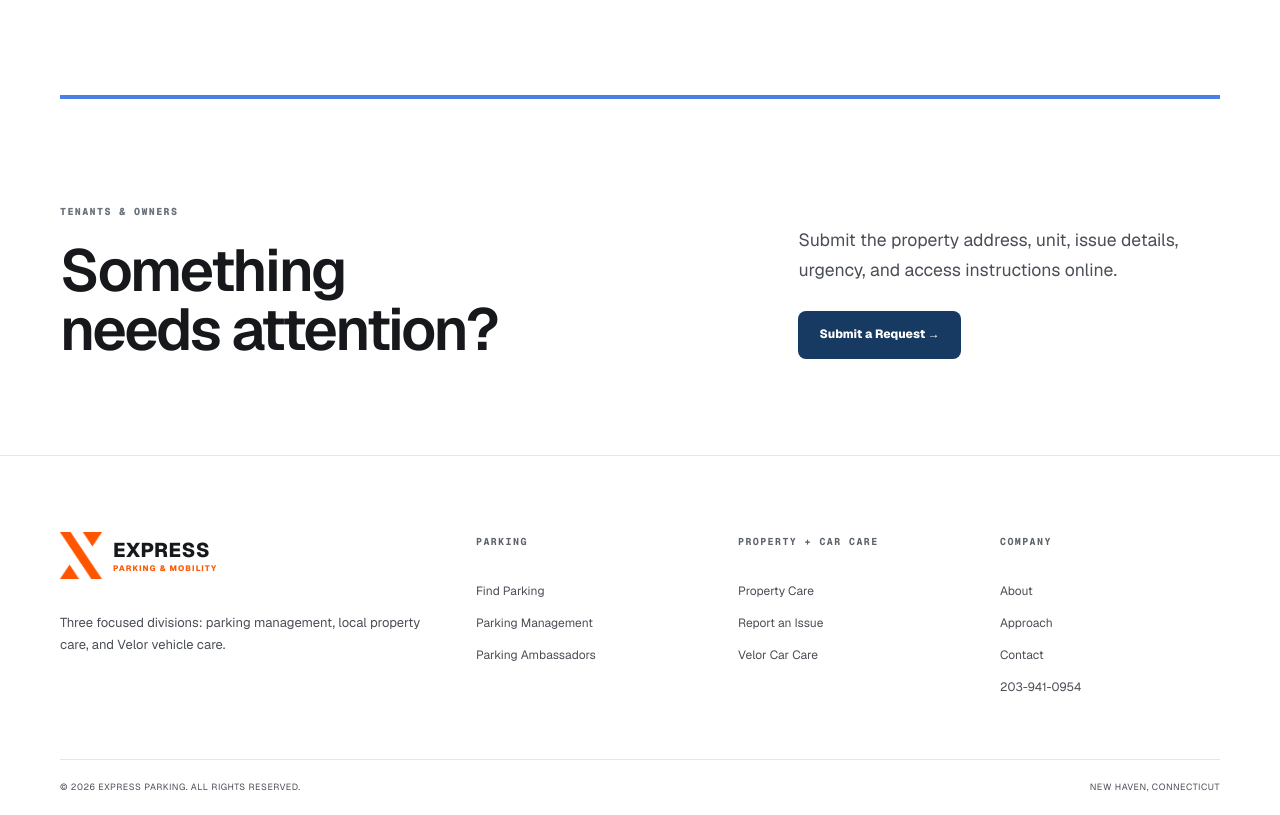
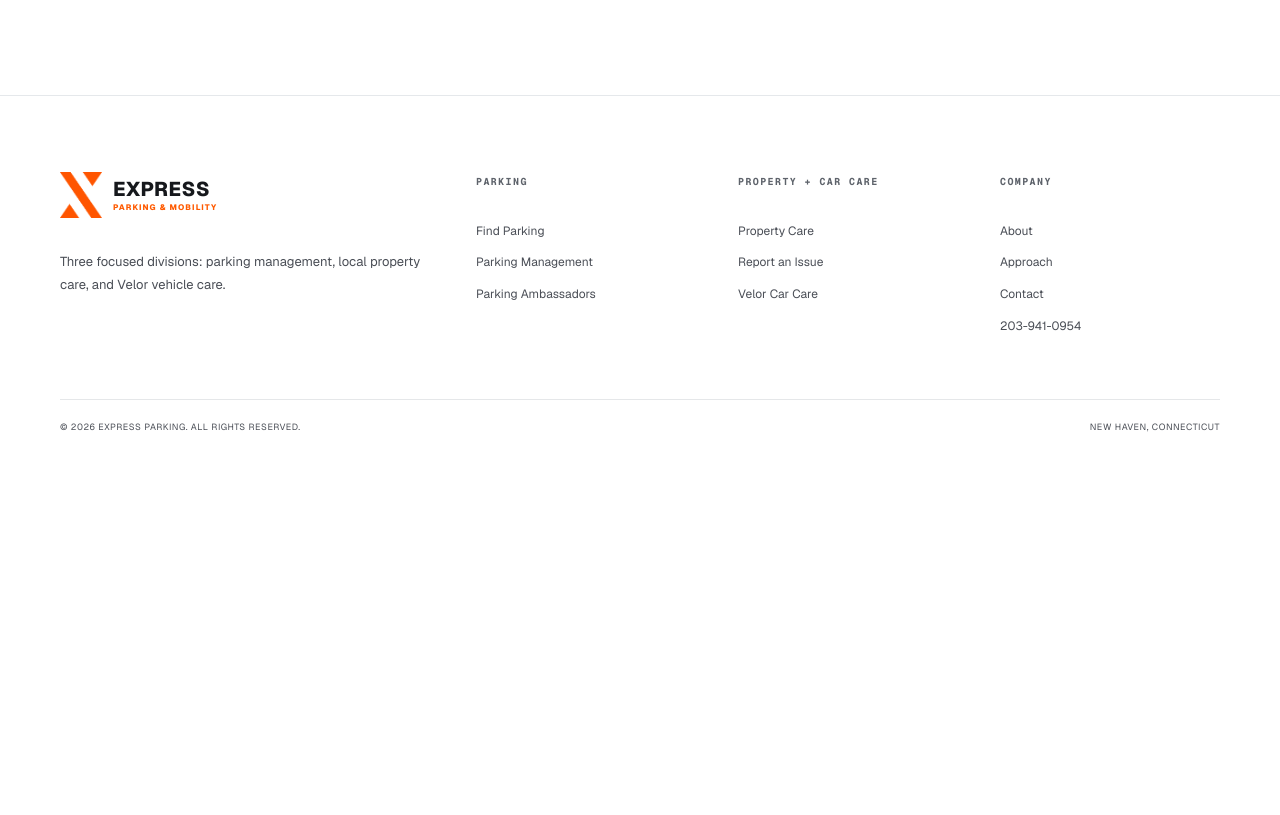
Before and after one commit to expresparking/express-parking-web, a Next.js app: page /property-care in a window 1280 px wide. Shown: the part 1939-2754 px from the top of the page. After the commit the page ends 2394 px from the top, so only its background shows below. Built offline with nearby package versions, Linux system fonts and the light colour scheme.

Commit message:
Remove duplicate Property Care request CTA

```diff
--- a/app/property-care/page.tsx
+++ b/app/property-care/page.tsx
@@ -51,11 +51,6 @@ export default function PropertyCarePage() {
           </div>
         </div>
       </section>
-
-      <section className="section shell cta-panel" style={{ borderTop: `4px solid ${propertyAccent}`, background: "#fff" }}>
-        <div><span className="eyebrow" style={{ color: propertyAccent }}>TENANTS &amp; OWNERS</span><h2>Something needs attention?</h2></div>
-        <div><p>Submit the property address, unit, issue details, urgency, and access instructions online.</p><Link className="button" style={{ background: propertyBlue, color: "white" }} href="/property-care/report">Submit a Request →</Link></div>
-      </section>
     </main>
   );
 }
```
